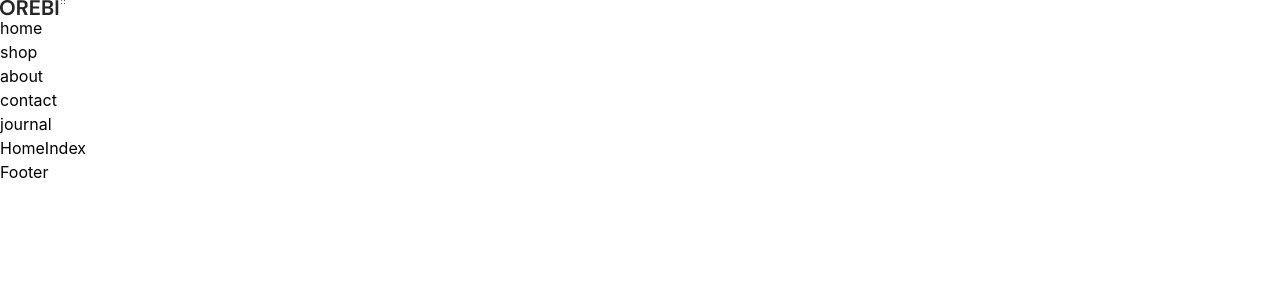
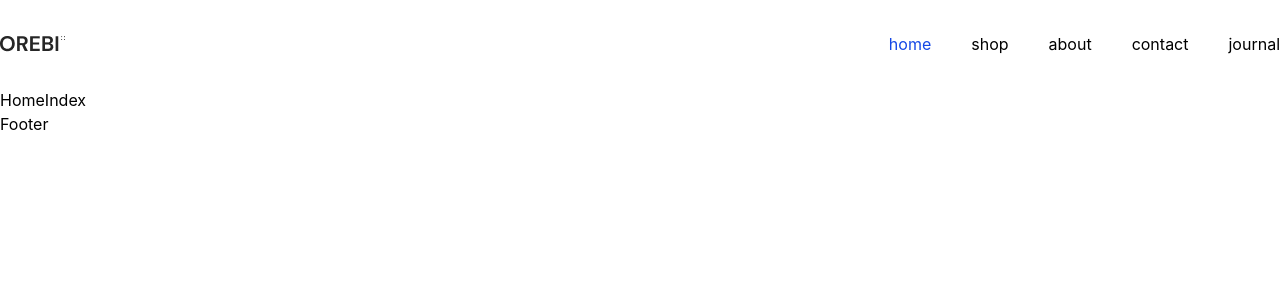
Before and after one commit to dev-maksuda/oribi, a React (Vite) app: page / in a window 1280 px wide. Shown: the top 300 px of the page. Built offline with nearby package versions, Linux system fonts and the light colour scheme.

Commit message:
Update Navbar.jsx

```diff
--- a/src/components/layouts/Navbar.jsx
+++ b/src/components/layouts/Navbar.jsx
@@ -2,31 +2,28 @@ import React from 'react'
 import Container from '../common/Container'
 import logo from '../../assets/image/logo.png'
 import Image from '../ui/image'
-import { Link } from 'react-router-dom'
+import { Link, useLocation } from 'react-router-dom'
 import { menuData } from '../../dummyData/MenuData'
 
+const Navbar = () => {
+  const pathname = useLocation();
 
-
-const Navbar = () => {
   return (
     <header>
-        <Container>
-            <div>
+      <Container className="py-8">
+        <div className='flex items-center justify-between'>
           <Link to="/">
-                    <Image src={logo}/>
+            <Image src={logo} />
           </Link>
-
-
-                <ul>
+          <ul className='flex items-center gap-10'>
             {menuData.map((item,index)=>(
               <li key={index}>
-                        <Link to={item.url}>
+                <Link to={item.url} className={`${item.url === pathname.pathname ? 'text-blue-700' : 'text-black'}`}>
                   {item.label}
                 </Link>
               </li>
             ))}
           </ul>
-
         </div>
       </Container>
     </header>
```
Lines whose indentation alone changed are shown as unchanged.
